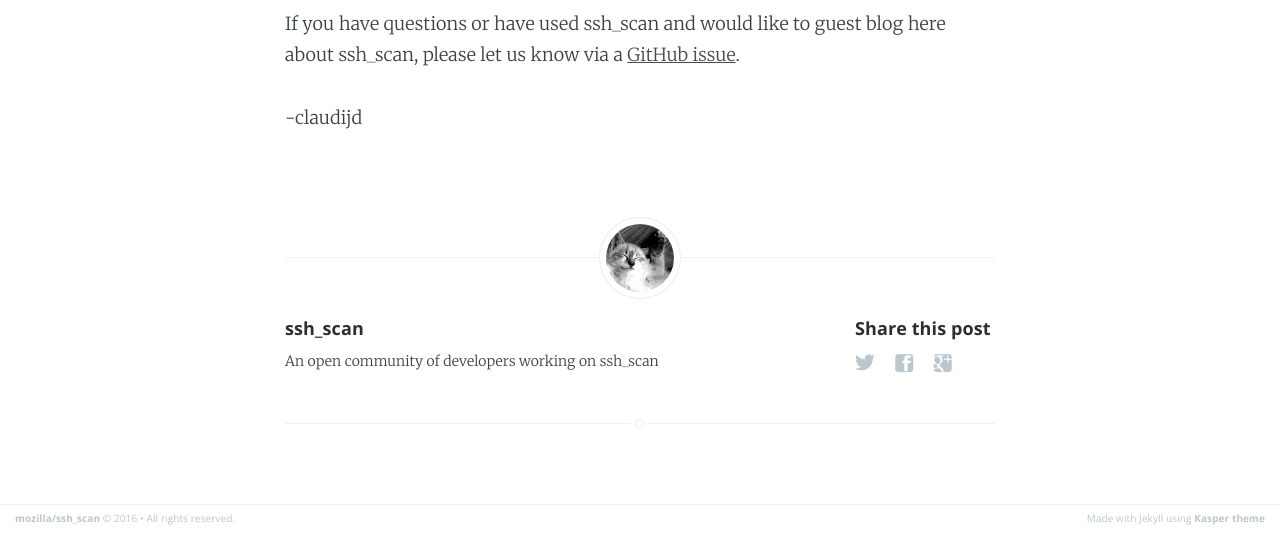
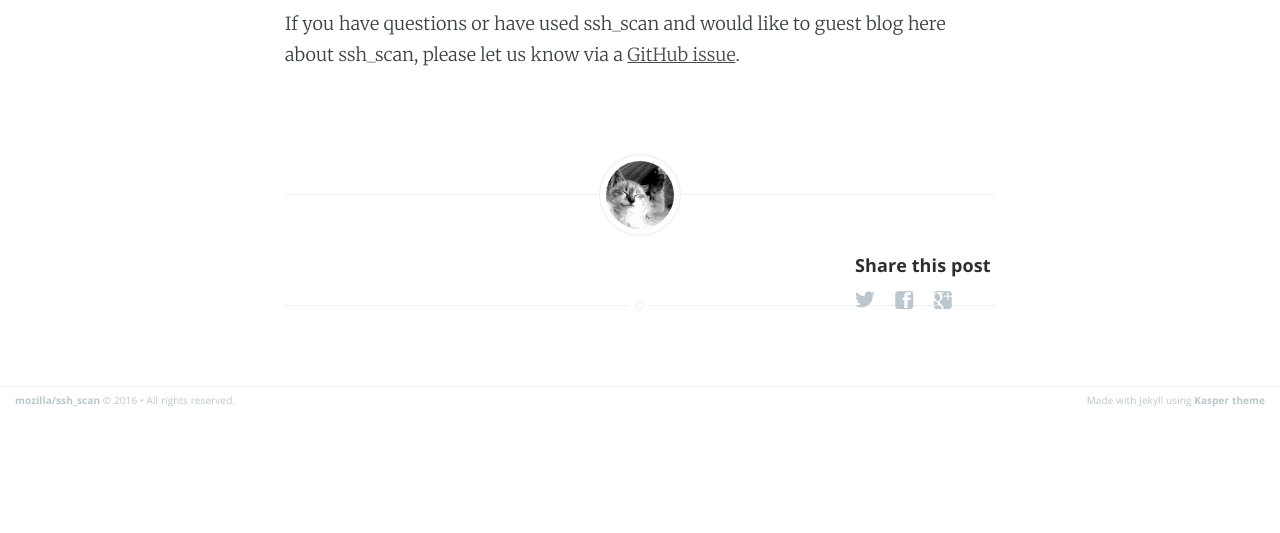
Before and after one commit to mozilla/ssh_scan, a Jekyll site: the page built from _posts/2016-10-20-first-meeting-with-mwos-project-team.md, in a window 1280 px wide and 900 px high, scrolled down 2126 px, cut to the strip 367-900 px from the top of the window. Built offline with Jekyll 4.4.1, drawn with Linux system fonts in a browser that asks for light colours; after the commit the page ends 2907 px from its top, so only the background shows below that.

Commit message:
Try out custom author details

```diff
--- a/_layouts/post.html
+++ b/_layouts/post.html
@@ -52,11 +52,9 @@
                 </figure>
                 <section class="author">
                     <!-- Author Name -->
-                    <h4> {{ site.author }} </h4>
+                    <h4> {{ post.author }} </h4>
                     <!-- Author Bio -->
-                    <p>
-                        An open community of developers working on ssh_scan
-                    </p>
+                    <p> {{ post.author_short_bio }} </p>
                 </section>
             {% endif %}
 
--- a/_posts/2016-10-20-first-meeting-with-mwos-project-team.md
+++ b/_posts/2016-10-20-first-meeting-with-mwos-project-team.md
@@ -35,5 +37,3 @@
 ![alt text](https://github.com/mozilla/ssh_scan/raw/gh-pages/_images/mwos_first_meeting.png "First team meeting")
 
 If you have questions or have used ssh_scan and would like to guest blog here about ssh_scan, please let us know via a [GitHub issue](https://github.com/mozilla/ssh_scan/issues/new).
-
--claudijd
```
Also changed, not shown: other parts of _posts/2016-10-20-first-meeting-with-mwos-project-team.md (+2 -0 lines).
